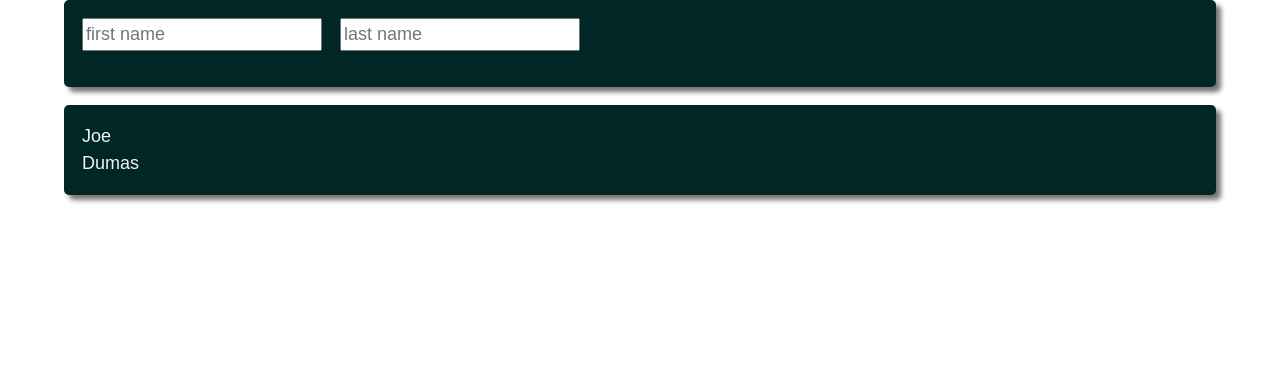
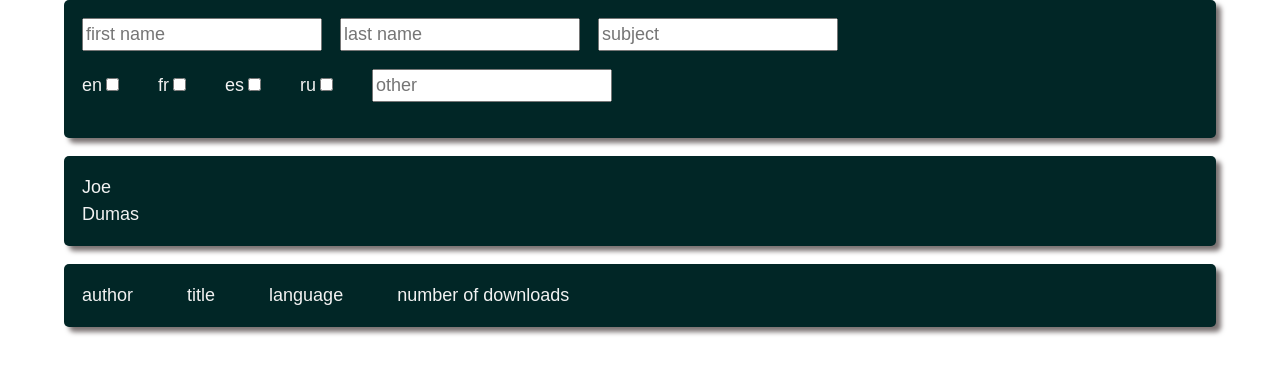
Before and after one commit to szych111/project-gutenberg-search, a React (Create React App) app: page / in a window 1280 px wide. Shown: the top 374 px of the page. Built offline with nearby package versions, Linux system fonts and the light colour scheme; a web font is replaced by a local one.

Commit message:
input and top downloads

```diff
--- a/src/App.js
+++ b/src/App.js
@@ -1,4 +1,6 @@
 import { Search } from './Search.tsx';
+import { Input } from './Input.tsx';
+import { TopDownloads } from './TopDownloads.tsx';
 
 import './index.css'
 
@@ -6,7 +8,9 @@ import './index.css'
 function App() {
   return (
     <div className="App">
+      <Input />
       <Search />
+      <TopDownloads />
     </div>
   );
 }
--- a/src/Input.tsx
+++ b/src/Input.tsx
@@ -1,11 +1,41 @@
-import {FC} from 'react'
+import { FC } from "react";
 
-import './index.css'
+import "./index.css";
 
 export const Input: FC = () => {
-    return (
-        <form>
+  return (
+    <div className="card flex">
+      <form>
+        <input placeholder="first name" />
+        <input placeholder="last name" />
+        <input placeholder="subject" />
 
-        </form>
-    )
-}
+        <div className="checkbox">
+        <label>
+          en
+          <input type="checkbox" id="en" name="en" value="en" />
+        </label>
+
+        <label>
+          fr
+          <input type="checkbox" id="fr" name="fr" value="fr" />
+        </label>
+
+        <label>
+          es
+          <input type="checkbox" id="es" name="es" value="es" />
+        </label>
+
+        <label>
+          ru
+          <input type="checkbox" id="ru" name="ru" value="ru" />
+        </label>
+
+        <label>
+          <input type="text" id="es" name="es" placeholder="other"/>
+        </label>
+        </div>
+      </form>
+    </div>
+  );
+};
--- a/src/Search.tsx
+++ b/src/Search.tsx
@@ -15,16 +15,7 @@ export const Search: FC = () => {
   let hisname = 'Joe'
   let books: string[]
 
-  const firstNameChangeHandler = (e) => {
-    setUserInput((prevUserInput) => {
-      return { ...prevUserInput, firstName: e.target.value };
-    });
-  };
-  const lastNameChangeHandler = (e) => {
-    setUserInput((prevUserInput) => {
-      return { ...prevUserInput, lastName: e.target.value };
-    });
-  };
+
 
   async function fetchAuthors(name: string) {
     const response = await fetch(`https://gutendex.com/books?search=${name}`)
@@ -51,20 +42,6 @@ export const Search: FC = () => {
 
   return (
     <div>
-      <form className="card" onSubmit={submitHandler}>
-        <input
-          type="text"
-          value={userInput.firstName}
-          placeholder="first name"
-          onChange={firstNameChangeHandler}
-        />
-        <input
-          type="text"
-          value={userInput.lastName}
-          placeholder="last name"
-          onChange={lastNameChangeHandler}
-        />
-      </form>
       <div className='card'>
             <div className='author'>
                 <p>{hisname}</p>
--- /dev/null
+++ b/src/TopDownloads.tsx
@@ -0,0 +1,15 @@
+import {FC} from 'react'
+
+import './index.css'
+
+
+export const TopDownloads:FC = () => {
+    return (
+        <div className='card flex'>
+            <p>author</p>
+            <p>title</p>
+            <p>language</p>
+            <p>number of downloads</p>
+        </div>
+    )
+}
--- a/src/index.css
+++ b/src/index.css
@@ -517,6 +517,14 @@ button {
   margin-bottom: 5em;
 }
 
+/* ---------------- */
+/* Form       */
+/* ---------------- */
+
 form > * {
   margin: 0 1em 1em 0;
 }
+
+.checkbox > * {
+  margin-right: 2em;
+}
```
